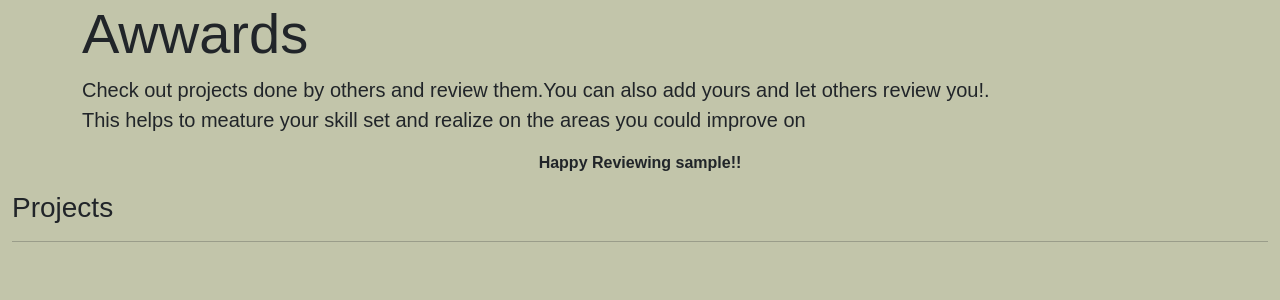
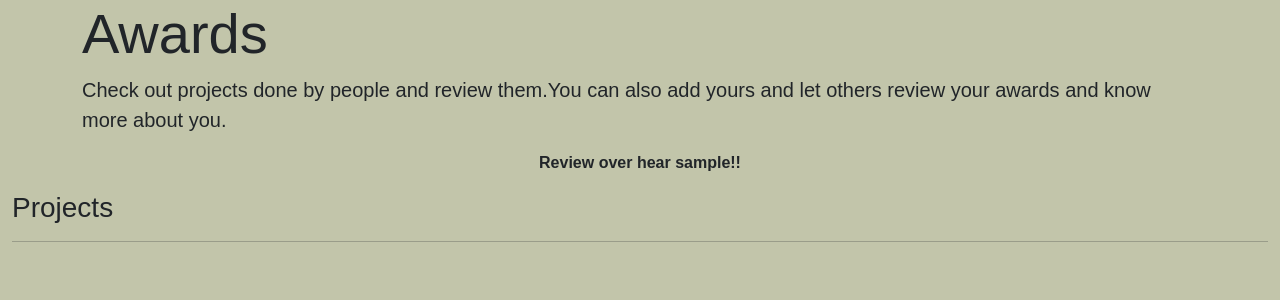
Before and after one commit to Shawn9717/awards, a Django app: page / in a window 1280 px wide. Shown: the part 86-386 px from the top of the page. Run offline with Django 4.2, Linux system fonts and the light colour scheme; the visitor is signed in with stand-in values (Sample User, id 1); data that the repository does not hold is empty; some libraries are stand-ins or nearby versions; some web fonts are replaced.

Commit message:
add login.html

```diff
--- a/homepage/templates/home/index.html
+++ b/homepage/templates/home/index.html
@@ -13,9 +13,9 @@
 
         <div class="jumbotron jumbotron-fluid">
             <div class="container">
-                <h2 class="display-4">Awwards</h2>
-                <p class="lead">Check out projects done by others and review them.You can also add yours and let others review you!.<br>This helps to meature your skill set and realize on the areas you could improve on<br>
-                    <center><strong>Happy Reviewing {{user.username}}!!</strong></center>
+                <h2 class="display-4">Awards</h2>
+                <p class="lead">Check out projects done by people and review them.You can also add yours and let others review your awards and know more about you.<br>
+                    <center><strong>Review over hear {{user.username}}!!</strong></center>
                 </p>
             </div>
         </div>
@@ -32,7 +32,7 @@
                     </div>
                     <div class="card-body">
                         <h5 class="">{{project.title}}</h5>
-                        <a href="projects/{{project.id}}">Readmore</a>
+                        <a href="projects/{{project.id}}">Readmore to understand better</a>
                     </div>
                 </div>
             </div>
```
